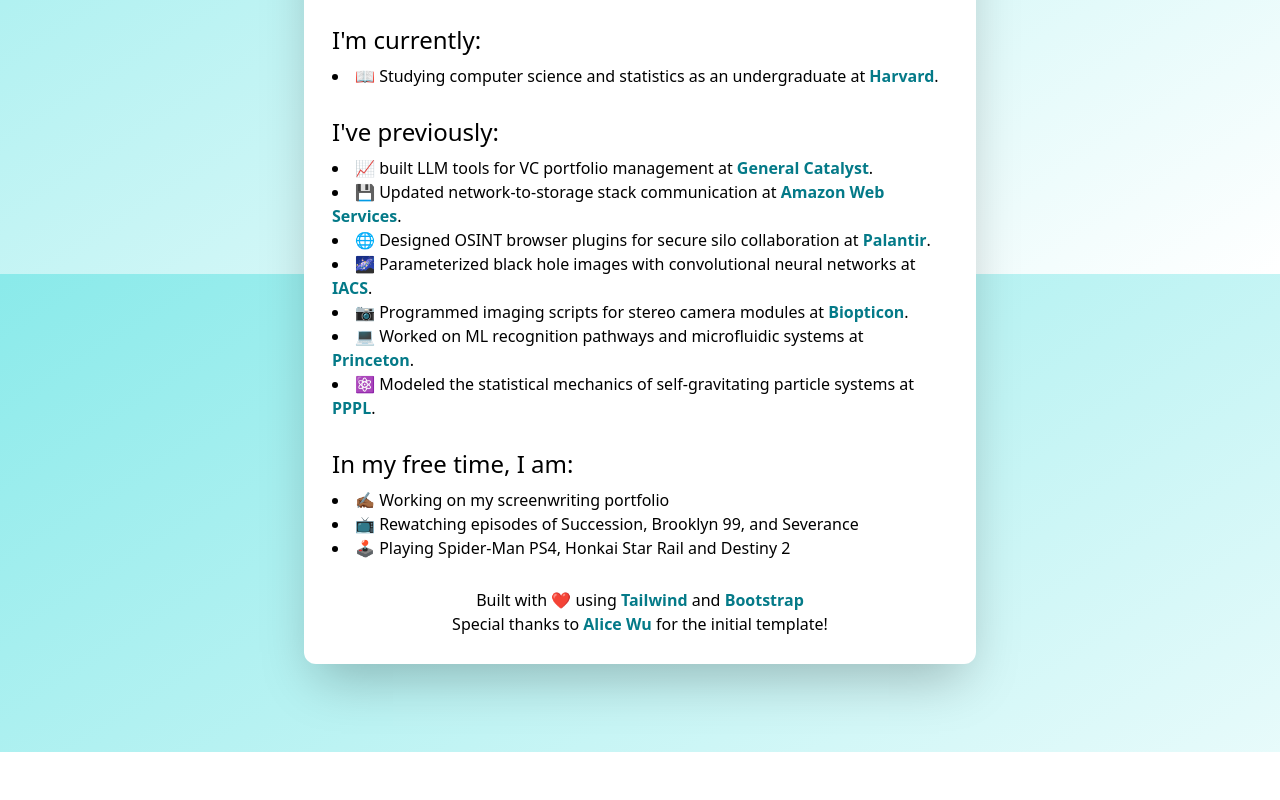
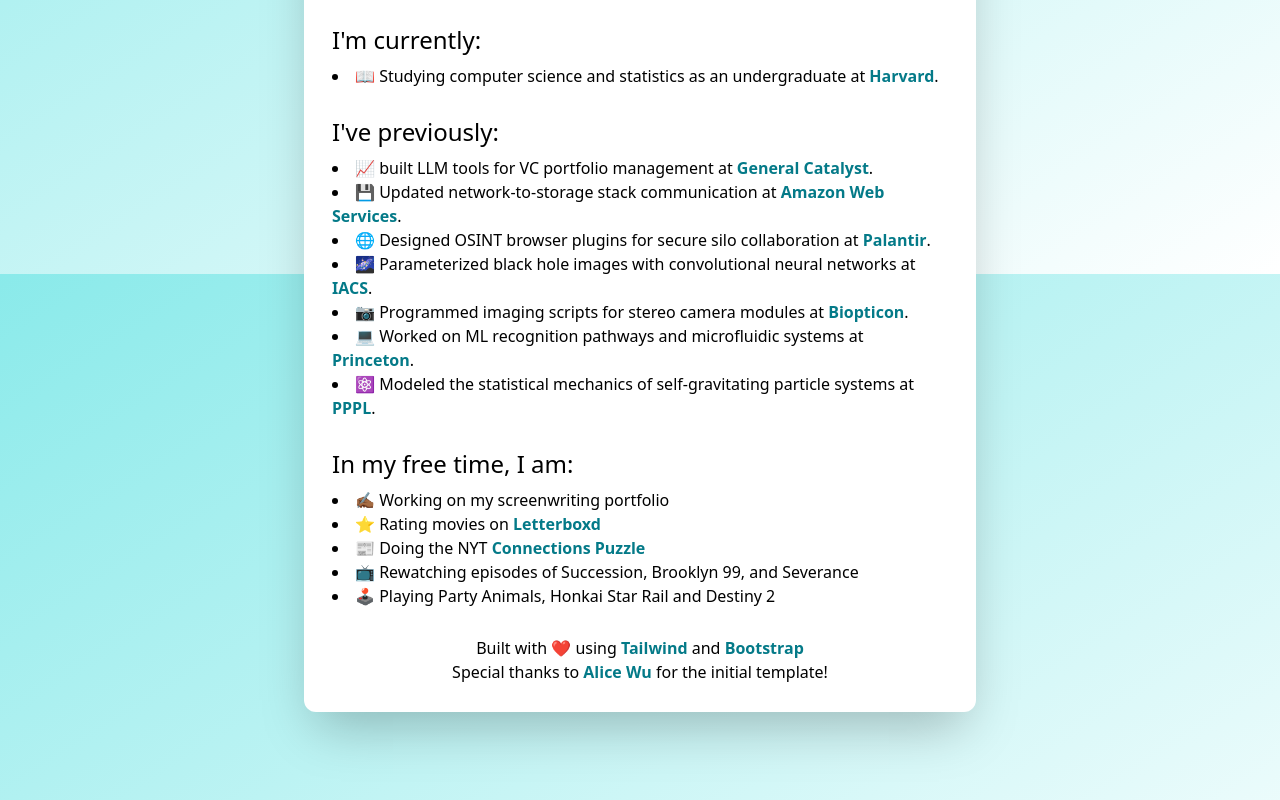
Before and after one commit to nmishra459/nmishra459.github.io, a plain HTML site: page index.html in a window 1280 px wide. Shown: the part 526-1326 px from the top of the page. Before the commit the page ends 1278 px from the top, so only its background shows below. Drawn offline with nearby package versions, Linux system fonts and the light colour scheme.

Commit message:
Update index.html
more hobbies

```diff
--- a/index.html
+++ b/index.html
@@ -72,8 +72,10 @@
    <p class="font-medium text-xl lg:text-2xl mb-2">In my free time, I am:</p>
    <ul class="marker:text-cyan list-disc mb-7 list-inside">
     <li>✍🏾 Working on my screenwriting portfolio</li>
+    <li>⭐ Rating movies on <a class="text-cyan hover:text-cyan-900" href="https://letterboxd.com/Nish459/films/"><b>Letterboxd</b></a></li>
+    <li>📰 Doing the NYT <a class="text-cyan hover:text-cyan-900" href="https://www.nytimes.com/games/connections"><b>Connections Puzzle</b></a></li>
     <li>📺 Rewatching episodes of Succession, Brooklyn 99, and Severance</li>
-    <li>🕹️ Playing Spider-Man PS4, Honkai Star Rail and Destiny 2</li>
+    <li>🕹️ Playing Party Animals, Honkai Star Rail and Destiny 2</li>
    </ul>
    <p class="text-center">Built with ❤️ using <a class="text-cyan hover:text-cyan-900" href="https://tailwindcss.com/"><b>Tailwind</b></a> and <a class="text-cyan hover:text-cyan-900" href="https://getbootstrap.com"><b>Bootstrap</b></a></p>
    <p class="text-center">Special thanks to <a class="text-cyan hover:text-cyan-900" href="https://github.com/awu2003"><b>Alice Wu</b></a> for the initial template!</p>
```
